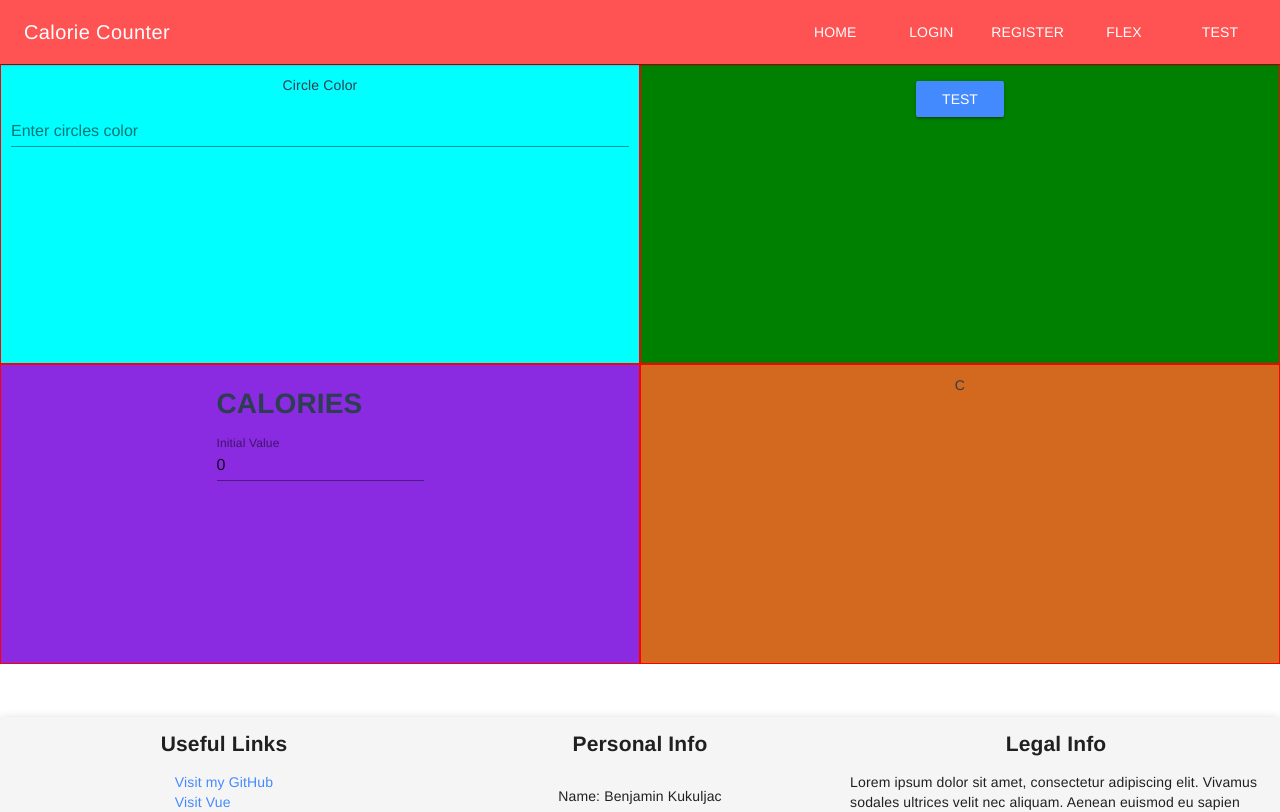
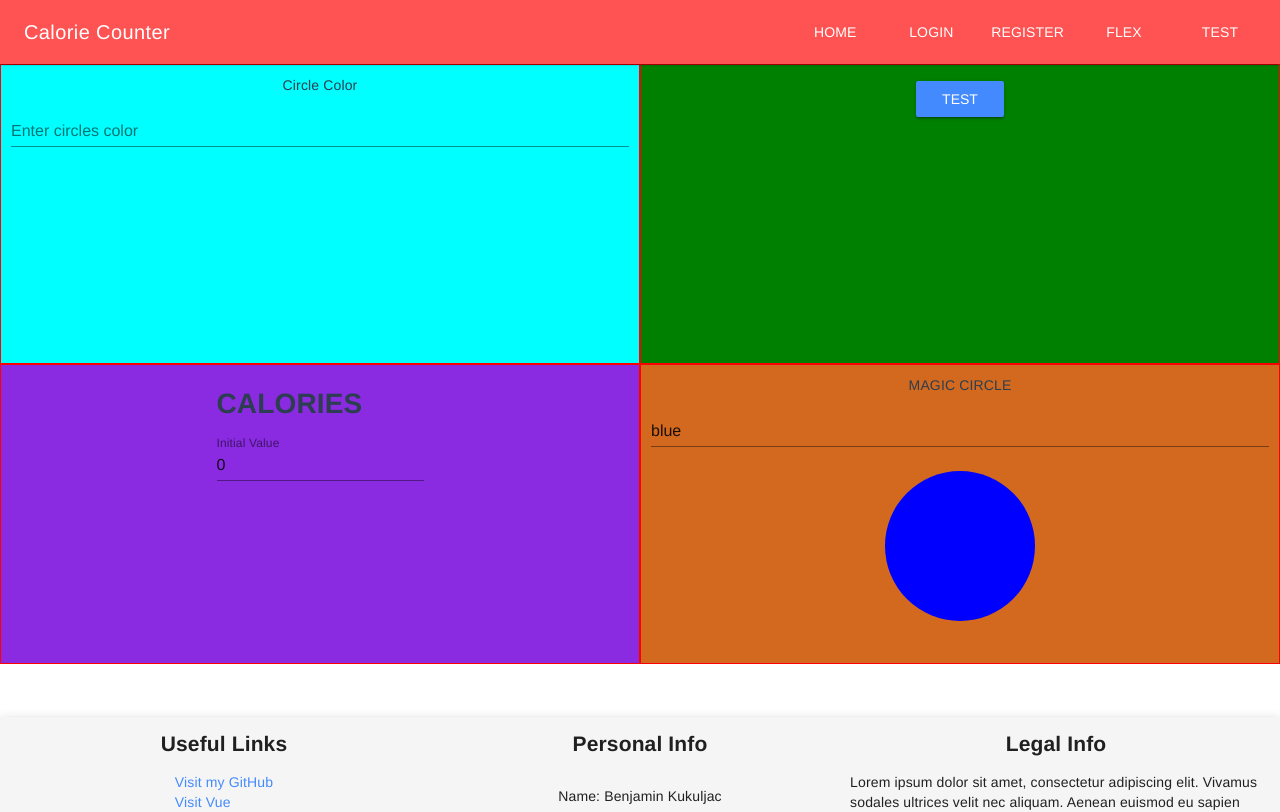
Before and after one commit to EmirSil/calorie-counter, a Vue app in the folder caloriecounter/: page /test in a window 1280 px wide. Shown: the top 812 px of the page. Built offline with nearby package versions, Linux system fonts and the light colour scheme.

Commit message:
Add MagicCircle to Test with default color and message on hover

```diff
--- /dev/null
+++ b/caloriecounter/src/components/MagicCircle.vue
@@ -0,0 +1,42 @@
+<template>
+    <div>
+        <div class="circle">
+            <div id="color" @mouseover="hover=true" @mouseleave="hover=false" :style="'background-color: ' + coloring">
+                <span id="message" v-if="hover">Hello</span>
+            </div>
+        </div>
+    </div>
+
+</template>
+
+<script>
+export default {
+    data() {
+        return {
+            hover: false,
+            coloring: "#fff",
+        }
+    },
+    props: [
+        "coloring"
+    ],
+}
+</script>
+
+<style scoped>
+#color {
+    display: flex;
+    justify-content: center;
+    height: 150px;
+    width: 150px;
+    background-color: '';
+    border-radius: 50%;
+}
+#message {
+    display: flex;
+    color: blueviolet;
+    flex-direction: column;
+    align-items: center;
+    justify-content: center;
+}
+</style>
--- a/caloriecounter/src/pages/Test/index.vue
+++ b/caloriecounter/src/pages/Test/index.vue
@@ -12,7 +12,13 @@
             <div class="c1r2 content">
                 <add-calories :calories="inputCalories"></add-calories>
             </div>
-            <div class="c2r2 content">C</div>
+            <div class="c2r2 content">
+                <label>MAGIC CIRCLE</label>
+                <md-field>
+                    <md-input type="text" placeholder="Enter a color" v-model="changeColor"></md-input>
+                </md-field>
+                <magic-circle :coloring="changeColor"></magic-circle>
+            </div>
 
         </div>
     </div>
@@ -22,12 +28,14 @@
 import ColorCircle from "../../components/ColorCircle"
 import ModalBox from "../../components/ModalBox"
 import AddCalories from "../Home/AddCalories"
+import MagicCircle from "../../components/MagicCircle"
 
 export default {
     components: {
         ColorCircle,
         ModalBox,
         AddCalories,
+        MagicCircle,
     },
 
     data() {
@@ -35,6 +43,7 @@ export default {
             colorme: "",
             circleHasBorder: false,
             ime: "Test",
+            changeColor: "blue"
         }
     },
 }
```
